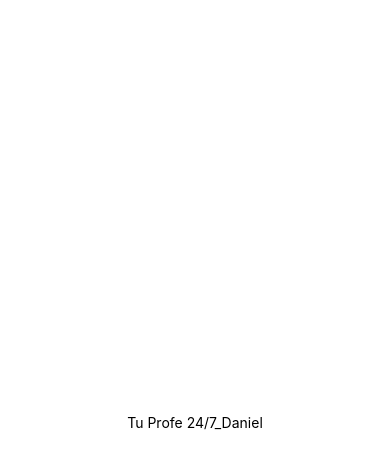
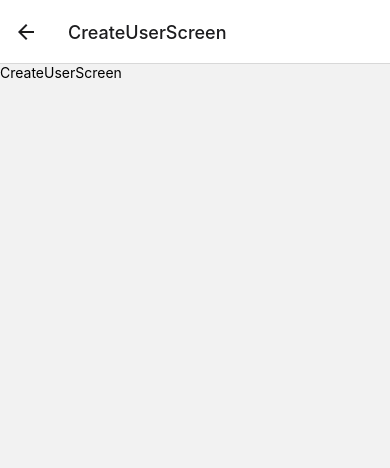
Before and after one commit to SpaceDC/APP_TuProfe24-7, a React Native app: screen /CreateUserScreen in a window 390 px wide. Shown: the top 468 px of the page. Built offline with nearby package versions, Linux system fonts and the light colour scheme.

Commit message:
versión 7 s Please enter the commit message for your changes. Lines starting

```diff
--- a/App.js
+++ b/App.js
@@ -1,13 +1,30 @@
 import { StatusBar } from 'expo-status-bar';
 import React from 'react';
 import { StyleSheet, Text, View } from 'react-native';
+import {NavigationContainer} from '@react-navigation/native';
+import {createNativeStackNavigator} from '@react-navigation/native-stack';
+
+  const Stack = createNativeStackNavigator();
+
+  import UserList from './screen/UserList';
+  import CreateUserScreen from './screen/CreateUserScreen';
+  import UserDetailScreen from './screen/UserDetailScreen';
+
+function MyStack () {
+  return (
+    <Stack.Navigator>
+      <Stack.Screen name = "UserList" component = {UserList}/>
+      <Stack.Screen name = "CreateUserScreen" component = {CreateUserScreen}/>
+      <Stack.Screen name = "UserDetailScreen" component = {UserDetailScreen}/>
+    </Stack.Navigator>
+  )
+}
 
 export default function App() {
   return (
-    <View style={styles.container}>
-      <Text>Tu Profe 24/7_Daniel</Text>
-      <StatusBar style="auto" />
-    </View>
+    <NavigationContainer>
+      <MyStack/>
+    </NavigationContainer>
   );
 }
 
--- a/package.json
+++ b/package.json
@@ -8,11 +8,15 @@
     "eject": "expo eject"
   },
   "dependencies": {
+    "@react-navigation/native": "^6.0.2",
+    "@react-navigation/native-stack": "^6.1.0",
     "expo": "~42.0.1",
     "expo-status-bar": "~1.0.4",
     "react": "16.13.1",
     "react-dom": "16.13.1",
     "react-native": "https://github.com/expo/react-native/archive/sdk-42.0.0.tar.gz",
+    "react-native-safe-area-context": "3.2.0",
+    "react-native-screens": "~3.4.0",
     "react-native-web": "~0.13.12"
   },
   "devDependencies": {
--- /dev/null
+++ b/screen/CreateUserScreen.js
@@ -0,0 +1,12 @@
+import React from 'react'
+import { View, Text } from 'react-native'
+
+const CreateUserScreen = () => {
+    return (
+        <View>
+            <Text>CreateUserScreen</Text>
+        </View>
+    )
+}
+
+export default CreateUserScreen
--- /dev/null
+++ b/screen/UserDetailScreen.js
@@ -0,0 +1,12 @@
+import React from 'react'
+import { View, Text } from 'react-native'
+
+const UserDetailScreen = () => {
+    return (
+        <View>
+            <Text>UserDetailScreen</Text>
+        </View>
+    )
+}
+
+export default UserDetailScreen
--- /dev/null
+++ b/screen/UserList.js
@@ -0,0 +1,12 @@
+import React from 'react'
+import { View, Text } from 'react-native'
+
+const UserList = () => {
+    return (
+        <View>
+            <Text>UserList</Text>
+        </View>
+    )
+}
+
+export default UserList
```
Also changed, not shown: 1 other file (tests, documents, lock files or other folders).
